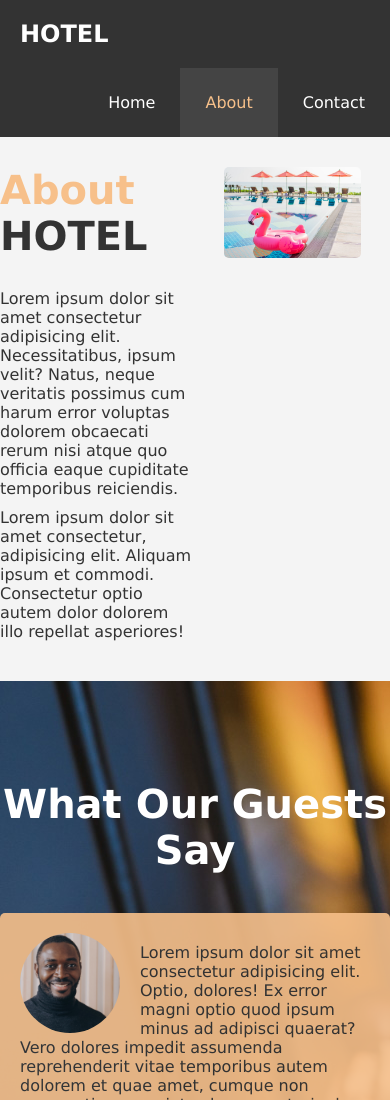
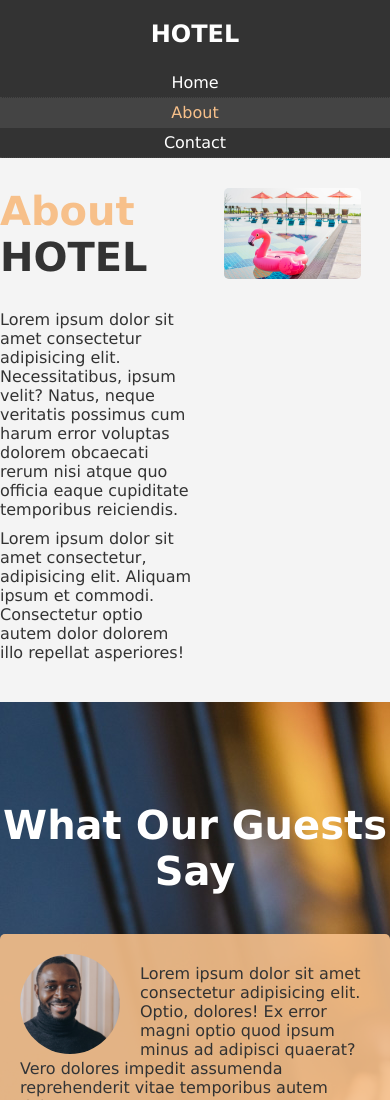
Before and after one commit to webdevotter/hotel_website, a plain HTML site: page hotel_website/about.html in a window 390 px wide. Shown: the top 1100 px of the page. Drawn offline with Linux system fonts and the light colour scheme.

Commit message:
Hotel Website Update
Responsive Nav

```diff
--- a/hotel_website/about.html
+++ b/hotel_website/about.html
@@ -7,6 +7,7 @@
   <meta name="description" content="Welcome to the best hotel in Cape Girardeau Missouri">
   <meta name="keywords" content="hotel, southeast missouri hotel, cape girardeau hotel">
   <link rel="stylesheet" href="css/style.css">
+  <link rel="stylesheet" media="screen and (max-width: 768px)" href="css/mobile.css">
   <title>HOTEL | About </title>
 </head>
 <body>
--- /dev/null
+++ b/hotel_website/css/mobile.css
@@ -0,0 +1,15 @@
+#navbar .logo {
+  float: none;
+  padding-top: 20px;
+  text-align: center;
+}
+
+#navbar ul,
+#navbar ul li {
+  float: none;
+}
+
+#navbar ul li a {
+  padding: 5px;
+  border-bottom: #444 dotted 1px;
+}
--- a/hotel_website/css/style.css
+++ b/hotel_website/css/style.css
@@ -111,7 +111,7 @@ p {
   padding: 20px;
 }
 
-#navbar h1 {
+#navbar .logo {
   float: left;
   padding-top: 20px;
 }
```
Also changed, not shown: hotel_website/contact.html (+1 -0 lines), hotel_website/index.html (+1 -0 lines).
